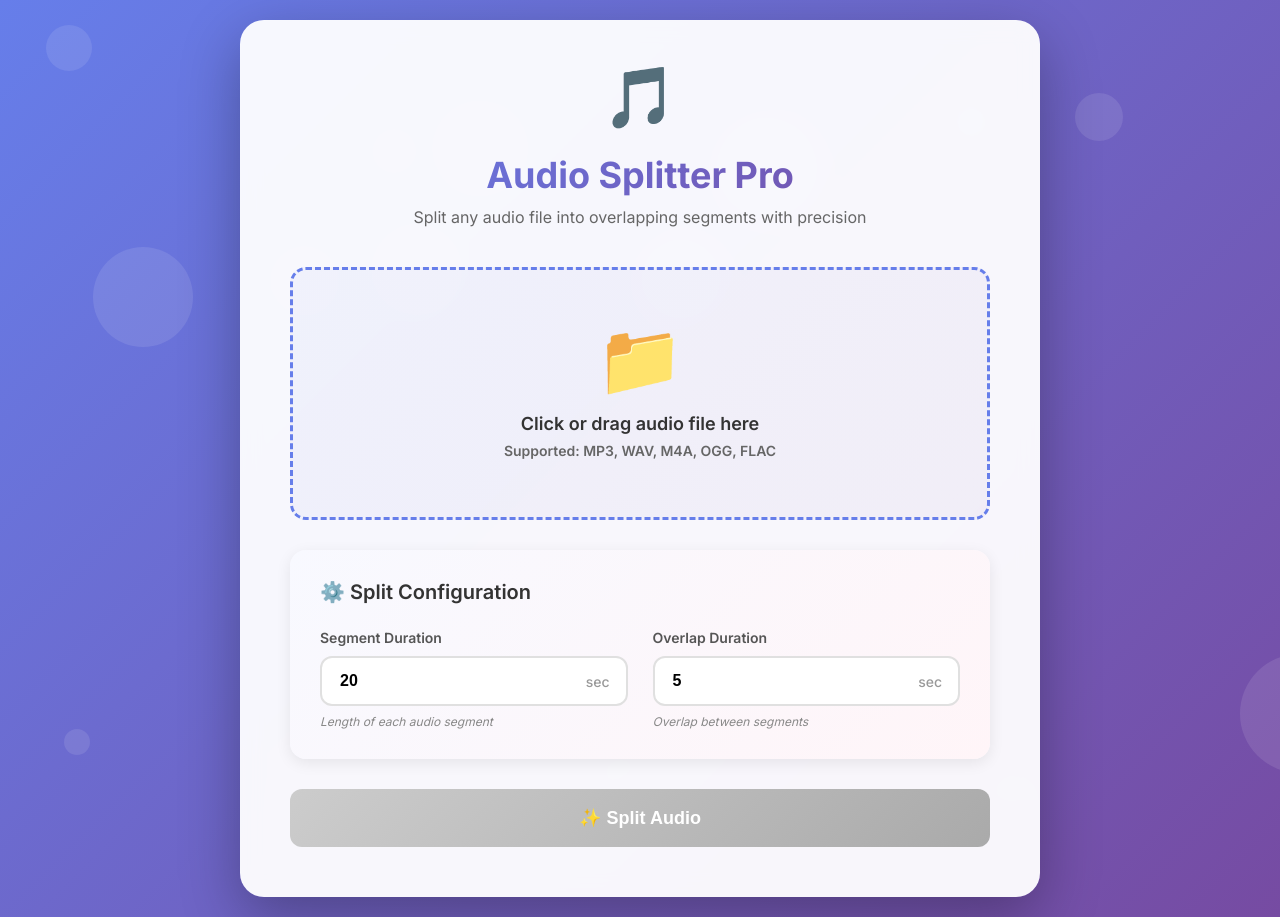
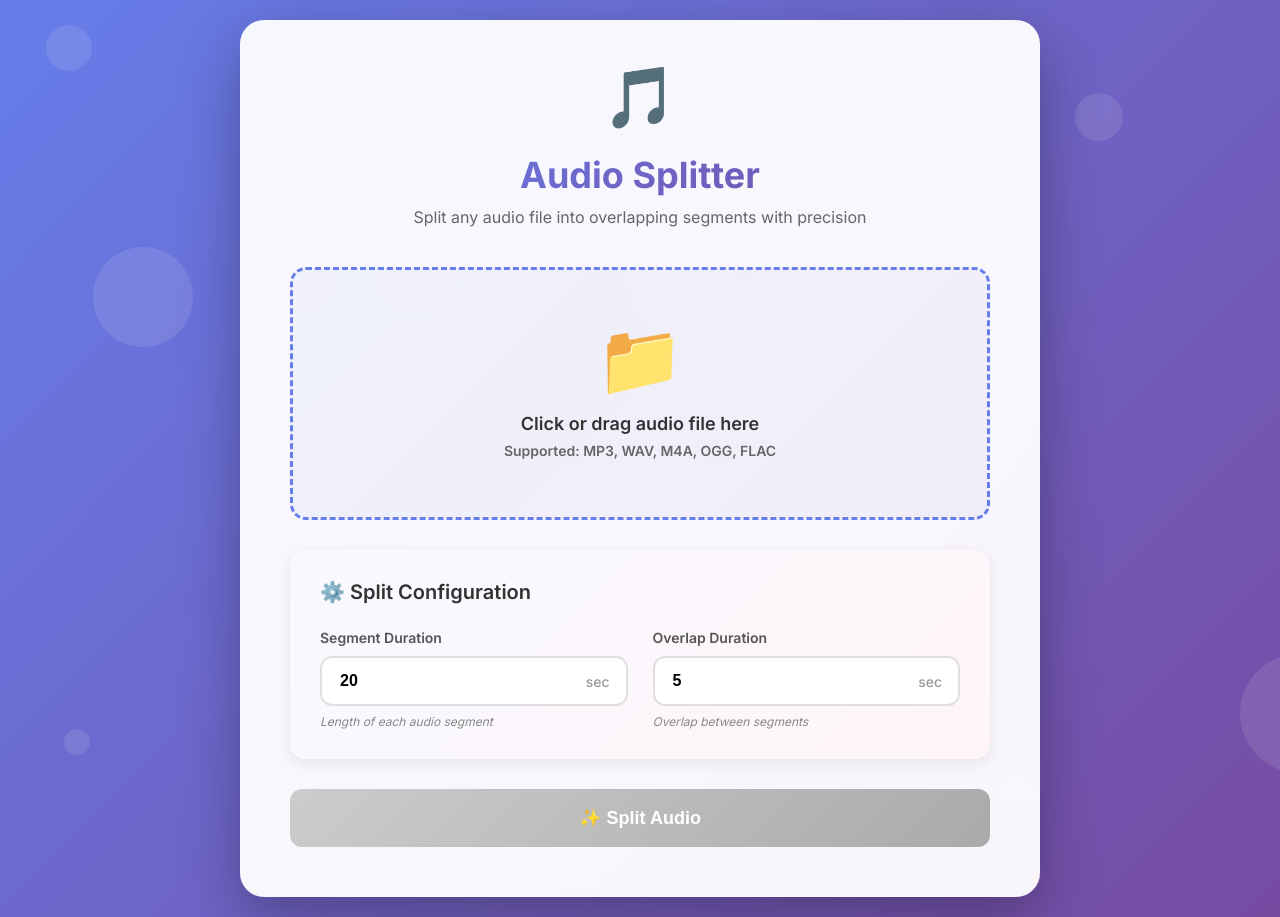
Before and after one commit to Arash1Kazemi/audio-splitter, a website: page public/index.html in a window 1280 px wide. Drawn offline with Linux system fonts and the light colour scheme.

Commit message:
change ui

```diff
--- a/public/index.html
+++ b/public/index.html
@@ -667,7 +667,7 @@
   <div class="container">
     <div class="header">
       <div class="logo">🎵</div>
-      <h1>Audio Splitter Pro</h1>
+      <h1>Audio Splitter</h1>
       <p class="subtitle">Split any audio file into overlapping segments with precision</p>
     </div>
 
```
